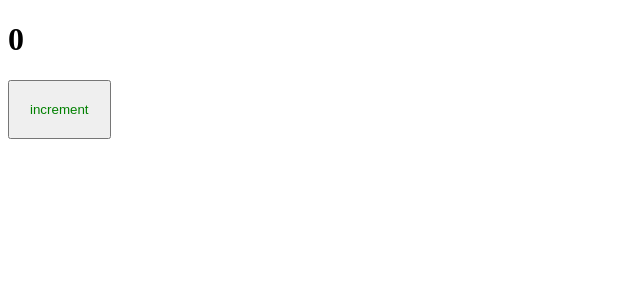
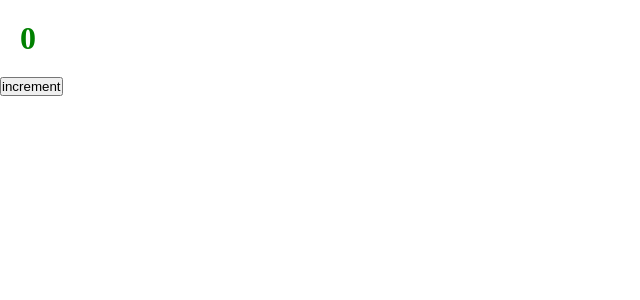
Before and after one commit to volovlikov/blog, a React app: page / in a window 1280 px wide. Shown: the top 300 px of the page, without its empty margins (0-640 px from the left). Built offline with nearby package versions, Linux system fonts and the light colour scheme.

Commit message:
add css-modules

```diff
--- a/package.json
+++ b/package.json
@@ -19,6 +19,7 @@
     "@types/webpack-dev-server": "^4.7.2",
     "css-loader": "^6.6.0",
     "html-webpack-plugin": "^5.5.0",
+    "mini-css-extract-plugin": "2.5.3",
     "sass": "^1.49.9",
     "sass-loader": "^12.6.0",
     "style-loader": "^3.3.1",
--- a/src/components/Counter.scss
+++ b/src/components/Counter.module.scss
@@ -1,4 +1,4 @@
-button {
+.counter {
     padding: 20px;
     color: green;
 }
--- a/src/components/Counter.tsx
+++ b/src/components/Counter.tsx
@@ -1,5 +1,5 @@
 import {useState} from 'react';
-import './Counter.scss';
+import cls from './Counter.module.scss';
 
 export const Counter = () => {
     const [count, setCount] = useState(0);
@@ -10,7 +10,7 @@ export const Counter = () => {
 
     return (
         <div>
-            <h1>{count}</h1>
+            <h1 className={cls.counter}>{count}</h1>
             <button onClick={increment}>increment</button>
         </div>
     );
--- /dev/null
+++ b/src/index.scss
@@ -0,0 +1,8 @@
+* {
+    margin: 0;
+    padding: 0;
+}
+
+.app {
+    font-size: 30px;
+}
--- a/src/index.tsx
+++ b/src/index.tsx
@@ -1,5 +1,6 @@
 import {render} from 'react-dom';
 import {Counter} from './components/Counter';
+import './index.scss';
 
 render(
     <Counter />,
```
Also changed, not shown: 3 other files (tests, documents, lock files or other folders).
